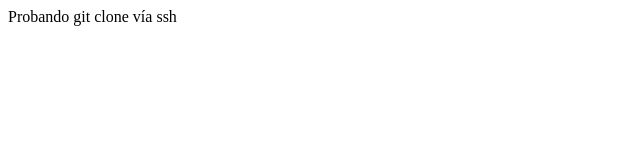
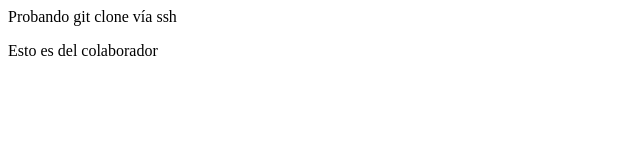
Before and after one commit to ivnmrtn/uax-devops-2, a plain HTML site: page index.html in a window 1280 px wide. Shown: the whole page, without its empty margins (0-640 px from the left). Drawn offline with Linux system fonts and the light colour scheme.

Commit message:
UPDATED: Added from collaborator

```diff
--- a/index.html
+++ b/index.html
@@ -4,5 +4,6 @@
     </head>
     <body>
         <p>Probando git clone vía ssh</p>
+        <p>Esto es del colaborador</p>
     </body>
 </html>
```
